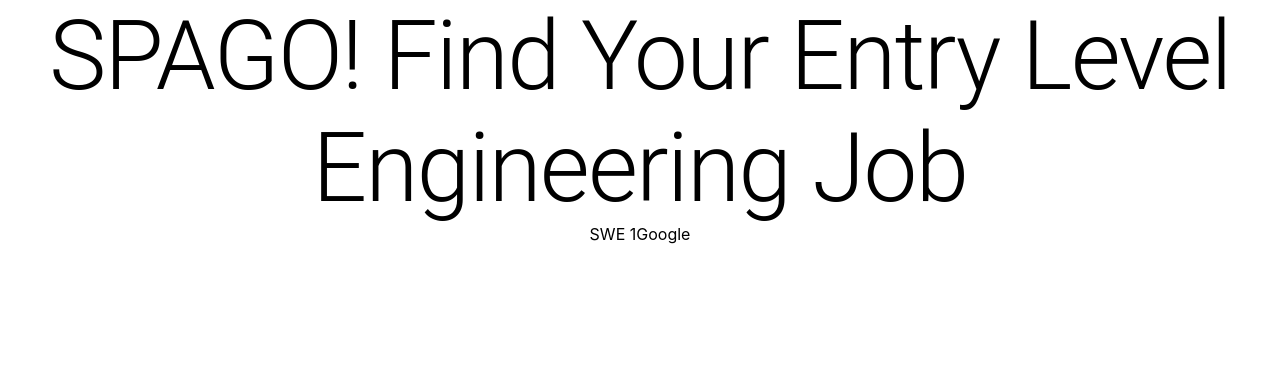
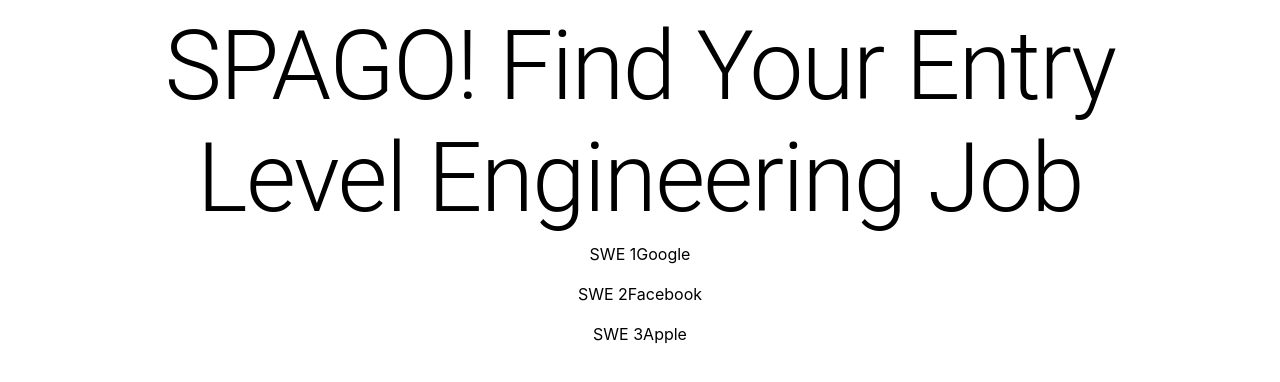
Before and after one commit to Beta-23/SPAGO, a React (Create React App) app: page / in a window 1280 px wide. Shown: the top 382 px of the page. Built offline with nearby package versions, Linux system fonts and the light colour scheme.

Commit message:
Update styles for testing

```diff
--- a/src/App.css
+++ b/src/App.css
@@ -28,6 +28,15 @@
   color: #61dafb;
 }
 
+.job {
+  width: 80%;
+  margin: 0 auto;
+  display: flex;
+  padding: 10px 0;
+  flex-direction: column;
+  justify-content: space-around;
+}
+
 @keyframes App-logo-spin {
   from {
     transform: rotate(0deg);
--- a/src/App.js
+++ b/src/App.js
@@ -3,7 +3,9 @@ import Jobs from './components/jobs/jobs-component';
 import './App.css';
 
 const testData = [
-  {title: 'SWE 1', company: 'Google', }
+  {title: 'SWE 1', company: 'Google' },
+  {title: 'SWE 2', company: 'Facebook' },
+  {title: 'SWE 3', company: 'Apple' }
 ]
 function App() {
   return (
--- a/src/components/jobs/jobs-component.jsx
+++ b/src/components/jobs/jobs-component.jsx
@@ -4,11 +4,10 @@ import Job from '../job/job-component';
 
 // Action stateless functional component for Jobs
 const Jobs = ({jobs}) => (
-    <div className="jobs">
+    <div className="job">
        <Typography variant="h1">
             SPAGO! Find Your Entry Level Engineering Job
        </Typography>
-
        {
            jobs.map(
                job => <Job job={job} />
```
